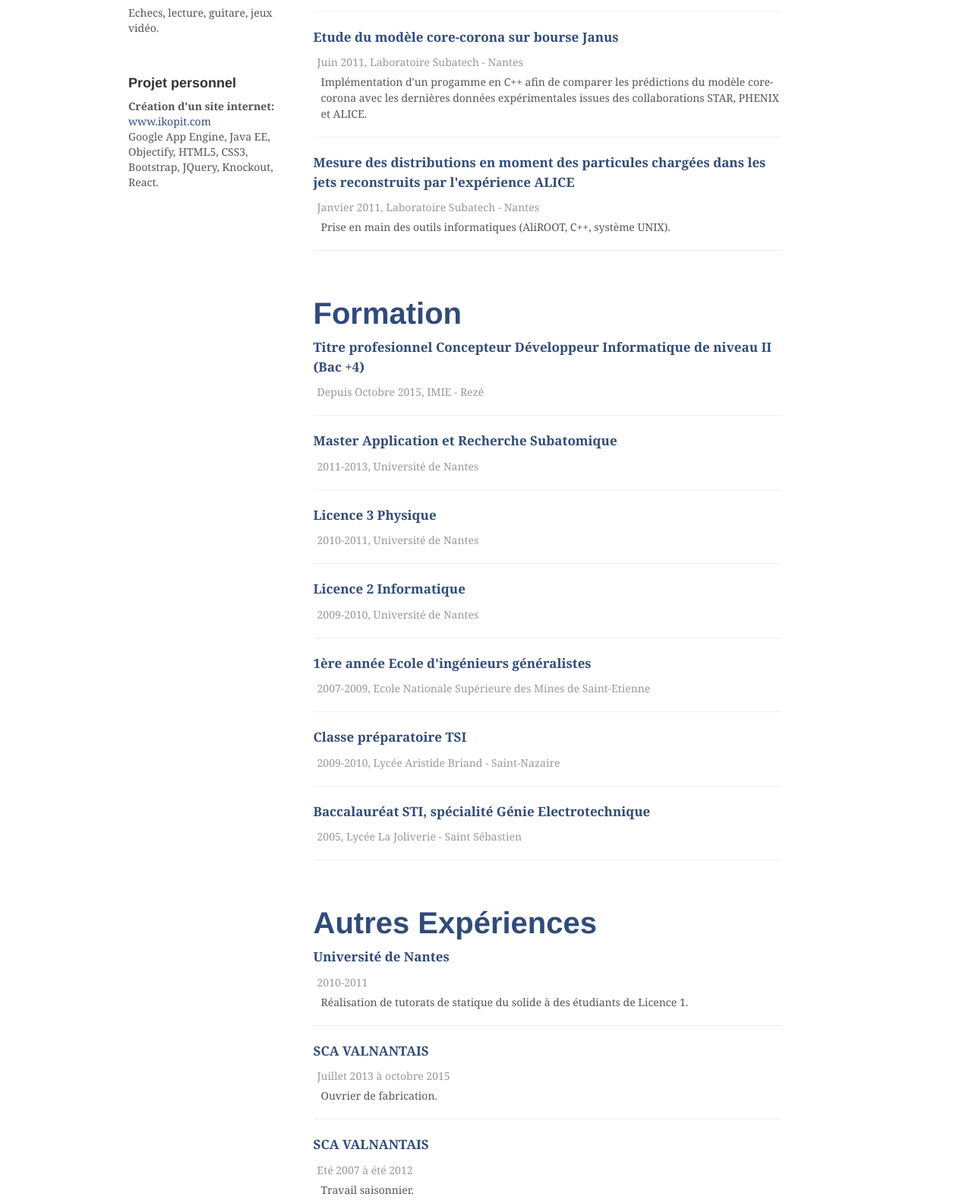
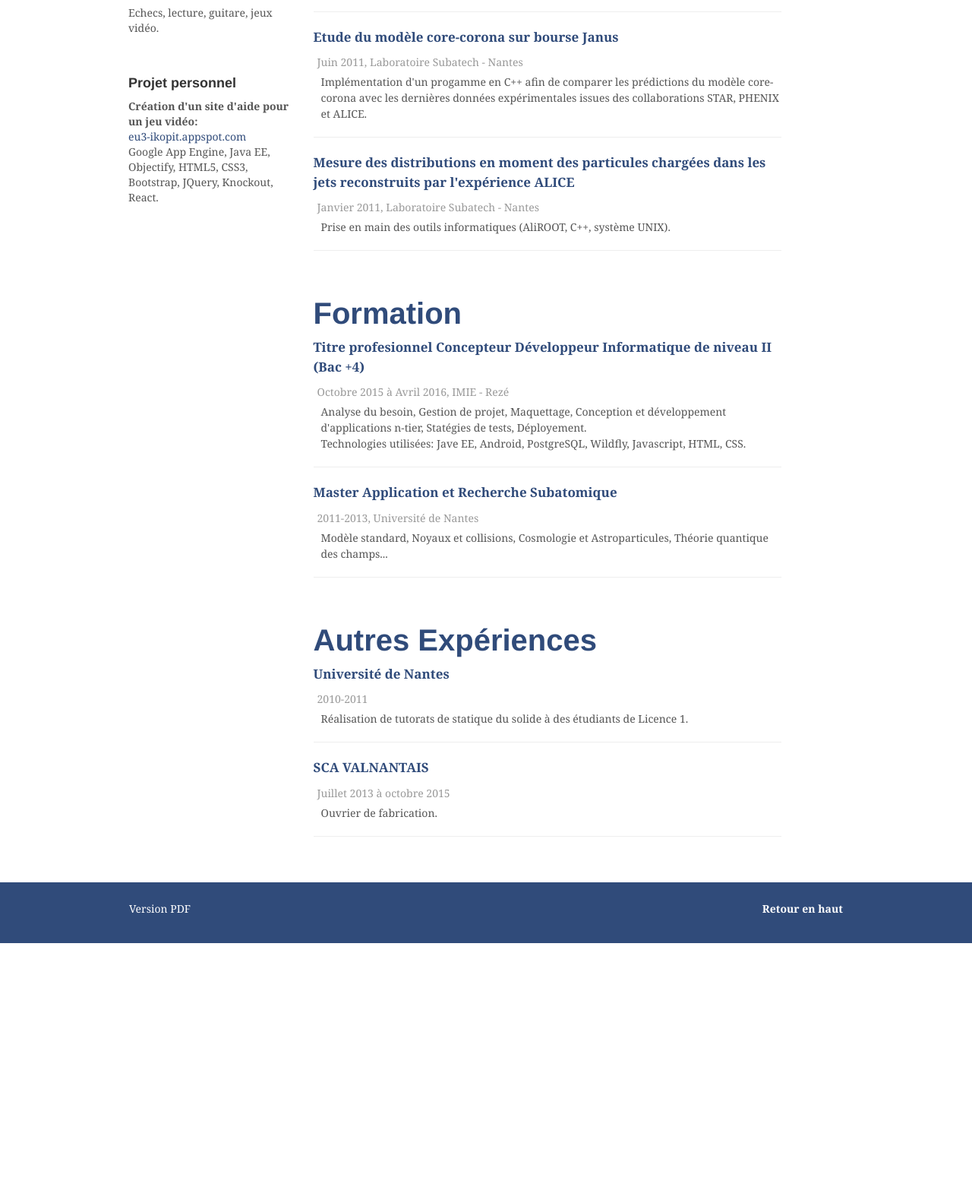
Before and after one commit to mgemard/mgemard.github.io, a website: page index.html in a window 1280 px wide. Shown: the part 1027-2606 px from the top of the page at 76% size. After the commit the page ends 2268 px from the top, so only its background shows below. Drawn offline with Linux system fonts and the light colour scheme.

Commit message:
update age and formation details

```diff
--- a/index.html
+++ b/index.html
@@ -90,8 +90,8 @@
                 <h4>Projet personnel</h4>
                 <ol class="list-unstyled">
                 <li>
-                  <b>Création d'un site internet:</b></br>
-                    <a href="http://www.ikopit.com">www.ikopit.com</a></br>
+                  <b>Création d'un site d'aide pour un jeu vidéo:</b></br>
+                    <a href="http://eu3-ikopit.appspot.com/">eu3-ikopit.appspot.com</a></br>
                     Google App Engine, Java&nbsp;EE, Objectify, HTML5, CSS3, Bootstrap, JQuery, Knockout, React.</br>
                   </li>
 
@@ -150,32 +150,16 @@
                 <h2 class="blog-post-title">Formation</h2>
 
                 <p class="blog-post-subtitle"><strong>Titre profesionnel Concepteur Développeur Informatique de niveau II (Bac +4)</strong></p>
-                <p class="blog-post-meta"> Depuis Octobre 2015, IMIE - Rezé</p>
+                <p class="blog-post-meta"> Octobre 2015 à Avril 2016, IMIE - Rezé</p>
+        			  <p class="blog-post-description">Analyse du besoin, Gestion de projet, Maquettage, Conception et développement d'applications n-tier, Statégies de tests, Déployement.</p>
+                <p class="blog-post-description">Technologies utilisées: Jave EE, Android, PostgreSQL, Wildfly, Javascript, HTML, CSS.</p>
                 <hr>
 
                 <p class="blog-post-subtitle"><strong>Master Application et Recherche Subatomique</strong></p>
                 <p class="blog-post-meta"> 2011-2013, Université de Nantes</p>
+        			  <p class="blog-post-description">Modèle standard, Noyaux et collisions, Cosmologie et Astroparticules, Théorie quantique des champs...</p>
                 <hr>
 
-                <p class="blog-post-subtitle"><strong>Licence 3 Physique</strong></p>
-                <p class="blog-post-meta">2010-2011, Université de Nantes</p>
-                <hr>
-
-                <p class="blog-post-subtitle"><strong>Licence 2 Informatique</strong></p>
-                <p class="blog-post-meta">2009-2010, Université de Nantes</p>
-                <hr>
-
-                <p class="blog-post-subtitle"><strong>1ère année Ecole d'ingénieurs généralistes</strong></p>
-                <p class="blog-post-meta">2007-2009, Ecole Nationale Supérieure des Mines de Saint-Etienne
-                <hr>
-
-                <p class="blog-post-subtitle"><strong>Classe préparatoire TSI</strong></p>
-                <p class="blog-post-meta">2009-2010, Lycée Aristide Briand - Saint-Nazaire</p>
-                <hr>
-
-                <p class="blog-post-subtitle"><strong>Baccalauréat STI, spécialité Génie Electrotechnique</strong></p>
-                <p class="blog-post-meta">2005, Lycée La Joliverie - Saint Sébastien </p>
-                <hr>
               </div><!-- /.blog-post -->
 
               <div class="blog-post" id="blog-post-autres">
@@ -189,11 +173,6 @@
                 <p class="blog-post-subtitle"><strong> SCA VALNANTAIS </strong></p>
                 <p class="blog-post-meta">Juillet 2013 à octobre 2015 </p>
                 <p class="blog-post-description">Ouvrier de fabrication.</p>
-        			  <hr>
-
-        			  <p class="blog-post-subtitle"><strong>SCA VALNANTAIS</strong></p>
-                <p class="blog-post-meta"> Eté 2007 à été 2012 </p>
-                <p class="blog-post-description">Travail saisonnier.</p>
         			  <hr>
 
               </div><!-- /.blog-post -->
```
Also changed, not shown: 1 other file.
